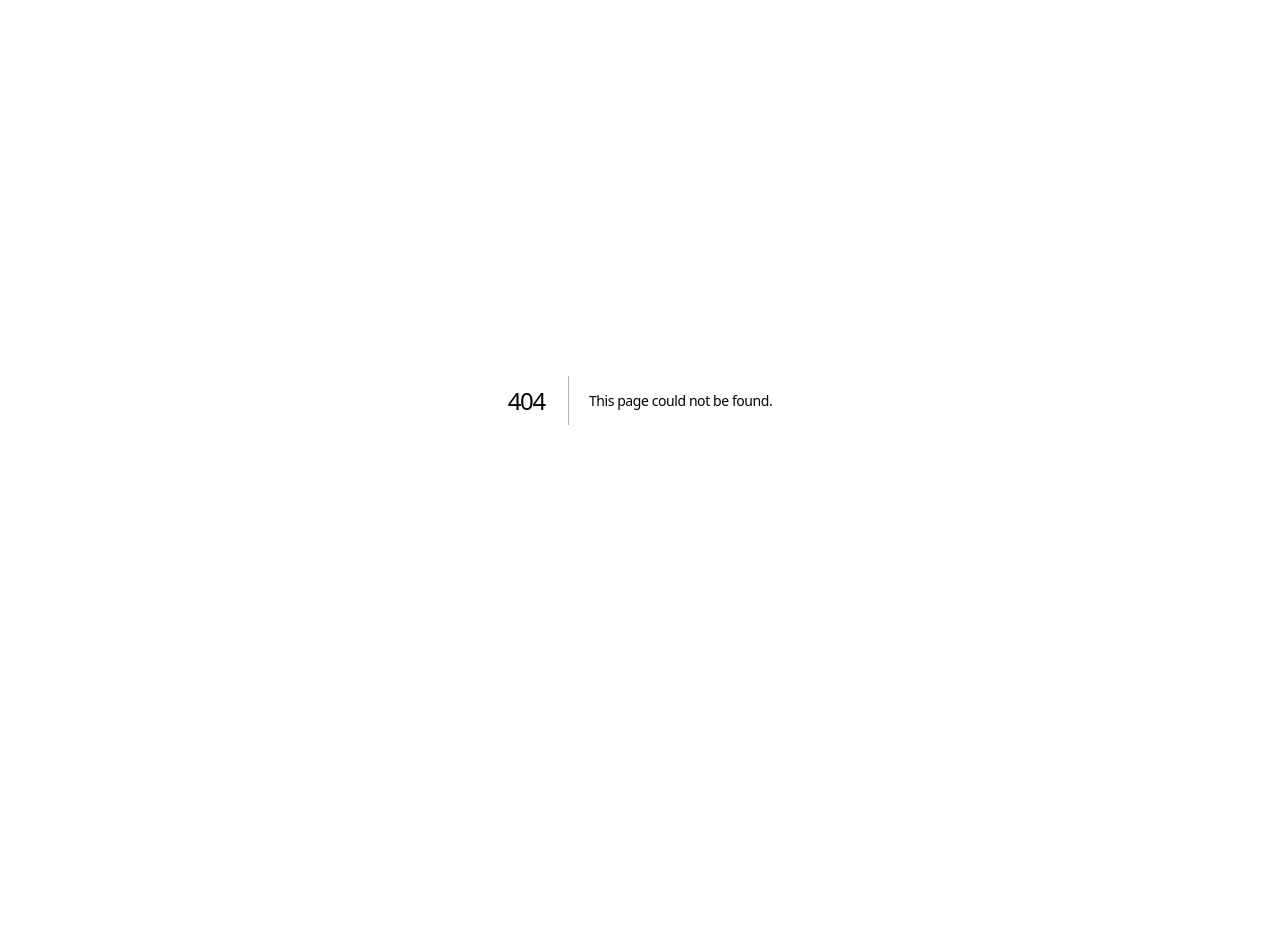
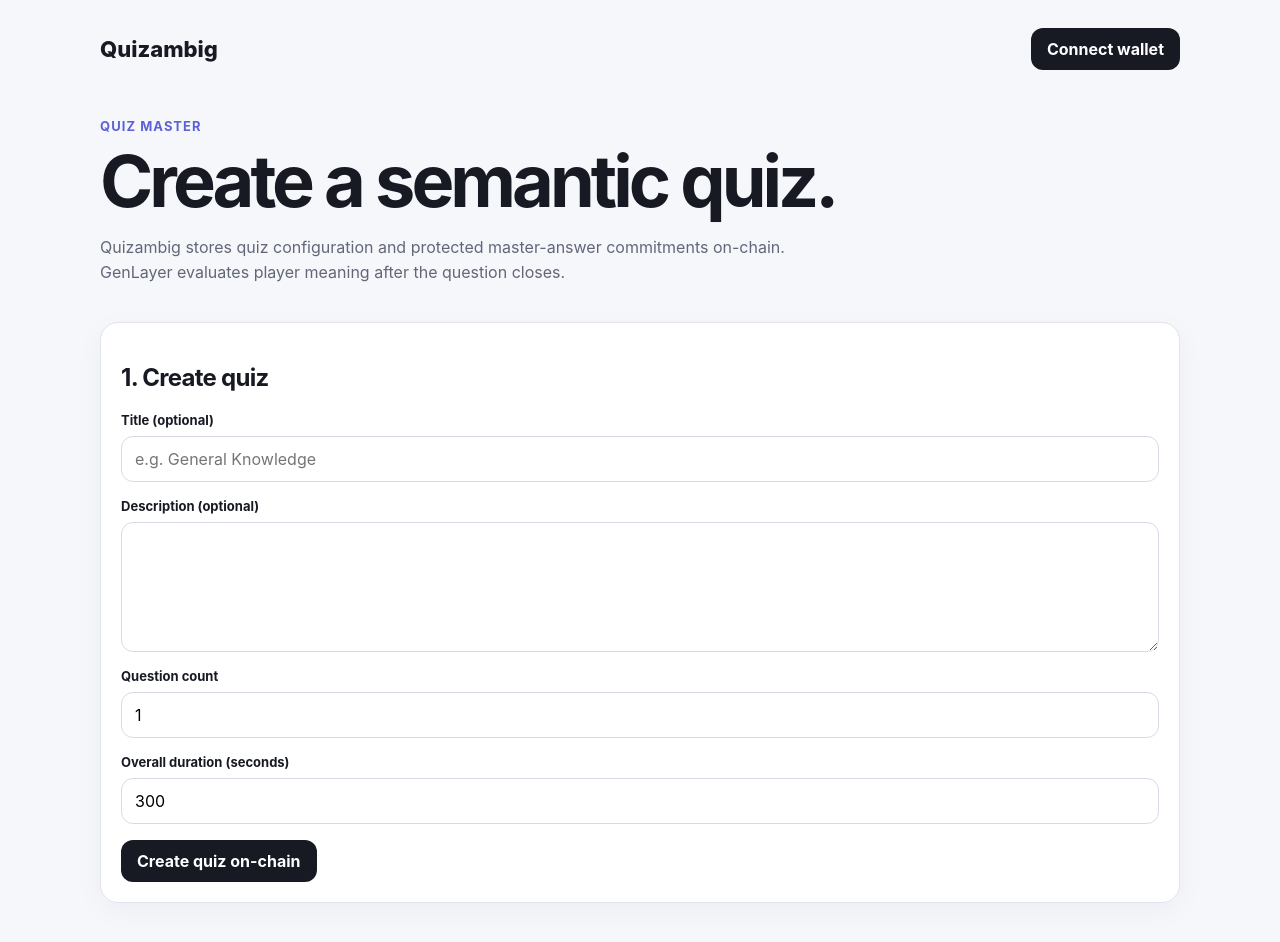
Before and after one commit to Psalmyhub/Quizambig, a Next.js app: page /master in a window 1280 px wide. Before the commit this address had no page. Shown: the top 942 px of the page. Before the commit the page ends 800 px from the top, so only its background shows below. Built offline with nearby package versions, Linux system fonts and the light colour scheme.

Commit message:
feat(frontend): add Quiz Master creation flow

```diff
--- /dev/null
+++ b/app/master/page.tsx
@@ -0,0 +1,69 @@
+"use client";
+
+import Link from "next/link";
+import { useEffect,useState } from "react";
+import { addQuestion,connectWallet,createQuiz,generateSalt,getNextQuizId,getQuiz,publishQuiz,type Quiz } from "../../lib/quizambig";
+
+type DraftQuestion={text:string;answer:string;mode:"TEXT"|"NUMERIC";criteria:string;customTime:string;useCustom:boolean};
+
+export default function MasterPage(){
+  const [wallet,setWallet]=useState("");
+  const [quiz,setQuiz]=useState<Quiz|null>(null);
+  const [title,setTitle]=useState(""); const [description,setDescription]=useState("");
+  const [count,setCount]=useState("1"); const [duration,setDuration]=useState("300");
+  const [questions,setQuestions]=useState<DraftQuestion[]>([]);
+  const [q,setQ]=useState<DraftQuestion>({text:"",answer:"",mode:"TEXT",criteria:"",customTime:"",useCustom:false});
+  const [busy,setBusy]=useState(false); const [message,setMessage]=useState(""); const [error,setError]=useState("");
+
+  async function connect(){try{setWallet(await connectWallet());}catch(e){setError(e instanceof Error?e.message:String(e));}}
+  async function create(){
+    setBusy(true);setError("");setMessage("");
+    try{
+      const expected=Number(count);if(!Number.isInteger(expected)||expected<1)throw new Error("Question count must be at least 1.");
+      const id=await getNextQuizId();
+      await createQuiz(title,description,expected,Number(duration));
+      setQuiz(await getQuiz(id));setMessage(`Quiz #${id} created on-chain. Add its questions below.`);
+    }catch(e){setError(e instanceof Error?e.message:String(e));}finally{setBusy(false);}
+  }
+  async function add(){
+    if(!quiz)return;setBusy(true);setError("");setMessage("");
+    try{
+      if(!q.text.trim()||!q.answer.trim()||!q.criteria.trim())throw new Error("Question, master answer, and evaluation criteria are required.");
+      const salt=generateSalt();
+      await addQuestion(quiz.id,q.text.trim(),q.answer,q.mode,q.criteria.trim(),Number(q.customTime||0),q.useCustom);
+      setQuestions([...questions,q]);setQ({text:"",answer:"",mode:"TEXT",criteria:"",customTime:"",useCustom:false});
+      setMessage("Question committed on-chain. Keep the generated salt with the master answer; it is required for later reveal.");
+    }catch(e){setError(e instanceof Error?e.message:String(e));}finally{setBusy(false);}
+  }
+  async function publish(){
+    if(!quiz)return;setBusy(true);setError("");setMessage("");
+    try{await publishQuiz(quiz.id);setQuiz({...quiz,status:"PUBLISHED"});setMessage("Quiz published. Its configuration and question timing are now frozen on-chain.");}
+    catch(e){setError(e instanceof Error?e.message:String(e));}finally{setBusy(false);}
+  }
+  return <main className="shell">
+    <nav className="nav"><Link className="brand" href="/">Quizambig</Link><div className="navRight">{wallet&&<span className="wallet">{wallet.slice(0,6)}…{wallet.slice(-4)}</span>}<button className="primary" onClick={connect}>Connect wallet</button></div></nav>
+    <section className="hero"><div className="eyebrow">Quiz Master</div><h1>Create a semantic quiz.</h1><p>Quizambig stores quiz configuration and protected master-answer commitments on-chain. GenLayer evaluates player meaning after the question closes.</p></section>
+    {error&&<div className="error">{error}</div>}{message&&<div className="success">{message}</div>}
+    {!quiz?<section className="card"><h2>1. Create quiz</h2>
+      <div className="field"><label>Title (optional)</label><input value={title} onChange={e=>setTitle(e.target.value)} placeholder="e.g. General Knowledge"/></div>
+      <div className="field"><label>Description (optional)</label><textarea value={description} onChange={e=>setDescription(e.target.value)}/></div>
+      <div className="field"><label>Question count</label><input type="number" min="1" value={count} onChange={e=>setCount(e.target.value)}/></div>
+      <div className="field"><label>Overall duration (seconds)</label><input type="number" min="1" value={duration} onChange={e=>setDuration(e.target.value)}/></div>
+      <button className="primary" disabled={busy} onClick={create}>{busy?"Creating…":"Create quiz on-chain"}</button>
+    </section>:<>
+      <section className="card"><h2>Quiz #{quiz.id}</h2><p className="muted">{quiz.title||"Untitled"} · {quiz.question_count} questions · {quiz.overall_duration_seconds}s</p><span className="badge">{quiz.status}</span></section>
+      {quiz.status==="DRAFT"&&<section className="section card"><h2>2. Add question</h2>
+        <div className="field"><label>Question</label><textarea value={q.text} onChange={e=>setQ({...q,text:e.target.value})}/></div>
+        <div className="field"><label>Master answer</label><input value={q.answer} onChange={e=>setQ({...q,answer:e.target.value})} /></div>
+        <div className="field"><label>Answer mode</label><select value={q.mode} onChange={e=>setQ({...q,mode:e.target.value as "TEXT"|"NUMERIC"})}><option value="TEXT">TEXT</option><option value="NUMERIC">NUMERIC</option></select></div>
+        <div className="field"><label>Evaluation criteria</label><textarea value={q.criteria} onChange={e=>setQ({...q,criteria:e.target.value})} placeholder="What meaning must the answer express?"/></div>
+        <div className="field"><label><input type="checkbox" checked={q.useCustom} onChange={e=>setQ({...q,useCustom:e.target.checked})}/> Use custom question time</label></div>
+        {q.useCustom&&<div className="field"><label>Custom time (seconds)</label><input type="number" min="1" value={q.customTime} onChange={e=>setQ({...q,customTime:e.target.value})}/></div>}
+        <button className="primary" disabled={busy||questions.length>=quiz.question_count} onClick={add}>Add question on-chain</button>
+        <div className="section"><h3>Added this session: {questions.length}/{quiz.question_count}</h3>{questions.map((x,i)=><div className="card" key={i}><strong>Q{i+1}: {x.text}</strong><div className="meta"><span className="badge">{x.mode}</span><span className="badge">{x.useCustom?x.customTime:"automatic"} seconds</span></div></div>)}</div>
+        {questions.length===quiz.question_count&&<button className="primary" disabled={busy} onClick={publish}>Publish quiz</button>}
+      </section>}
+      {quiz.status==="PUBLISHED"&&<section className="section card"><h2>Published</h2><p className="muted">The quiz is frozen. Players can now join it.</p><Link className="primary" href={"/quiz/"+quiz.id}>Open player view</Link></section>}
+    </>}
+  </main>;
+}
```
